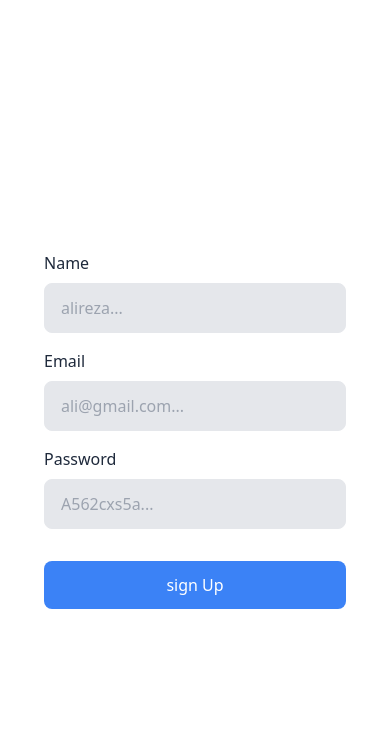
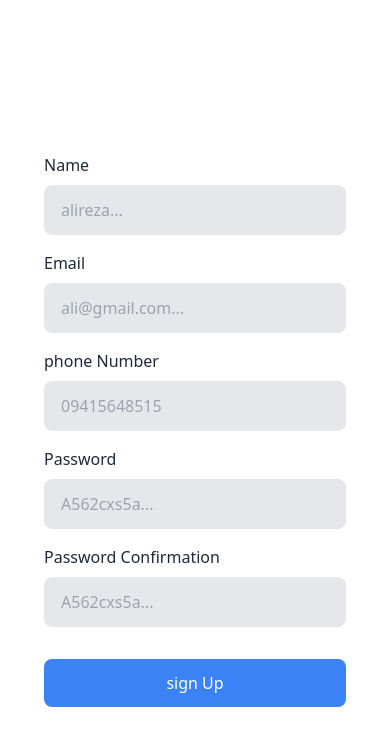
Before and after one commit to mahdibashirione/formik, a React (Create React App) app: page / in a window 390 px wide. Shown: the top 746 px of the page. Built offline with nearby package versions, Linux system fonts and the light colour scheme.

Commit message:
add feature phoneNubmer and confirmpassword and errorHandle form of pakage yup

```diff
--- a/package.json
+++ b/package.json
@@ -10,7 +10,8 @@
     "react": "^18.2.0",
     "react-dom": "^18.2.0",
     "react-scripts": "5.0.1",
-    "web-vitals": "^2.1.4"
+    "web-vitals": "^2.1.4",
+    "yup": "^0.32.11"
   },
   "scripts": {
     "start": "react-scripts start",
--- a/src/components/signUp.js
+++ b/src/components/signUp.js
@@ -1,27 +1,27 @@
 import { useFormik } from "formik";
+import * as yup from 'yup';
+
 
 const SignUp = () => {
 
   const formik = useFormik({
     initialValues: { name: "", email: "", password: "" },
     onSubmit: (valuse) => console.log(valuse),
-    validate: (valuse) => {
-      let errors = {}
+    validationSchema: yup.object({
+      name: yup.string().required("لطفا نام خود را وارد کنید")
+        .min(5, "حداقل تعداد کاراکتر های شما باید 6 عدد باشد").max(13, "حداکثر تعداد کاراکتر های شما باید 13 عدد باشد"),
 
-      if (!valuse.name) {
-        errors.name = "لطفا نام خود را وارد کنید"
-      }
+      email: yup.string().email("ایمیل شما صحیح نمیباشد").required("لطفا ایمیل خود را وارد کنید"),
 
-      if (!valuse.email) {
-        errors.email = "لطفا ایمیل خود را وارد کنید"
-      }
+      phoneNumber: yup.string().required("لطفا شماره خود را وارد کنید").matches(/^[0-9]{11}/, "شماره موبایل شما صحیح نمیباشد").nullable(),
 
-      if (!valuse.password) {
-        errors.password = "لطفا رمز خود را وارد کنید"
-      }
+      password: yup.string().required("لطفا یک رمز برای خود انتخاب کنید")
+        .min(8, "حداقل باید 8 کاراکتر باشد").matches(/[A-Az-z]/, "باید با حروف بزرگ شروع شود"),
 
-      return errors;
-    }
+      passwordConfirm: yup.string().required("لطفا رمز خود را دوباره وارد کنید")
+        .oneOf([yup.ref('password'), null], "رمز شما مطابقت ندارد"),
+
+    })
   })
 
   console.log(formik.errors)
@@ -34,14 +34,12 @@ const SignUp = () => {
         <div className="flex flex-col items-start gap-y-2 mt-4">
           <lable className="text-slate-800 font-sans" for="name">Name</lable>
           <input
-            onChange={formik.handleChange}
             type={"text"}
             name="name"
-            onBlur={formik.handleBlur}
+            {...formik.getFieldProps("name")}
             id="name"
             className={`w-full outline-none bg-gray-200 px-4 py-3 rounded-lg border ${formik.errors.name && formik.touched.name && "border-red-500"}`}
             placeholder="alireza..."
-            value={formik.values.name}
           />
           {formik.errors.name && formik.touched.name && <span className="text-red-500 w-full text-right block">{formik.errors.name}</span>}
         </div>
@@ -49,16 +47,28 @@ const SignUp = () => {
         <div className="flex flex-col items-start gap-y-2 mt-4">
           <lable className="text-slate-800 font-sans" for="email">Email</lable>
           <input
-            onChange={formik.handleChange}
+            name="email"
             type={"text"}
-            name="email"
-            onBlur={formik.handleBlur}
+            {...formik.getFieldProps("email")}
             id="email"
             className={`w-full outline-none bg-gray-200 px-4 py-3 rounded-lg border ${formik.errors.email && formik.touched.email && "border-red-500"}`}
             placeholder="ali@gmail.com..."
-            value={formik.values.email}
           />
           {formik.errors.email && formik.touched.email && <span className="text-red-500 w-full text-right block">{formik.errors.email}</span>}
+        </div>
+
+        <div className="flex flex-col items-start gap-y-2 mt-4">
+          <lable className="text-slate-800 font-sans" for="phoneNumber">phone Number</lable>
+          <input
+            name="phoneNumber"
+            inputMode="numeric"
+            type={"text"}
+            {...formik.getFieldProps("phoneNumber")}
+            id="phoneNumber"
+            className={`w-full outline-none bg-gray-200 px-4 py-3 rounded-lg border ${formik.errors.phoneNumber && formik.touched.phoneNumber && "border-red-500"}`}
+            placeholder="09415648515"
+          />
+          {formik.errors.phoneNumber && formik.touched.phoneNumber && <span className="text-red-500 w-full text-right block">{formik.errors.phoneNumber}</span>}
         </div>
 
         <div className="flex flex-col items-start gap-y-2 mt-4">
@@ -66,14 +76,25 @@ const SignUp = () => {
           <input
             type={"text"}
             name="password"
-            onBlur={formik.handleBlur}
+            {...formik.getFieldProps("password")}
             id="password"
-            onChange={formik.handleChange}
             className={`w-full outline-none bg-gray-200 px-4 py-3 rounded-lg border ${formik.errors.password && formik.touched.password && "border-red-500"}`}
             placeholder="A562cxs5a..."
-            value={formik.values.password}
           />
           {formik.errors.password && formik.touched.password && <span className="text-red-500 w-full text-right block">{formik.errors.password}</span>}
+        </div>
+
+        <div className="flex flex-col items-start gap-y-2 mt-4">
+          <lable className="text-slate-800 font-sans" for="passwordConfirm">Password Confirmation</lable>
+          <input
+            type={"text"}
+            name="passwordConfirm"
+            {...formik.getFieldProps("passwordConfirm")}
+            id="passwordConfirm"
+            className={`w-full outline-none bg-gray-200 px-4 py-3 rounded-lg border ${formik.errors.passwordConfirm && formik.touched.passwordConfirm && "border-red-500"}`}
+            placeholder="A562cxs5a..."
+          />
+          {formik.errors.passwordConfirm && formik.touched.passwordConfirm && <span className="text-red-500 w-full text-right block">{formik.errors.passwordConfirm}</span>}
         </div>
 
         <button className="w-full py-3 bg-blue-500 text-white font-sans mt-8 rounded-lg">sign Up</button>
```
Also changed, not shown: 1 other file (tests, documents, lock files or other folders).
